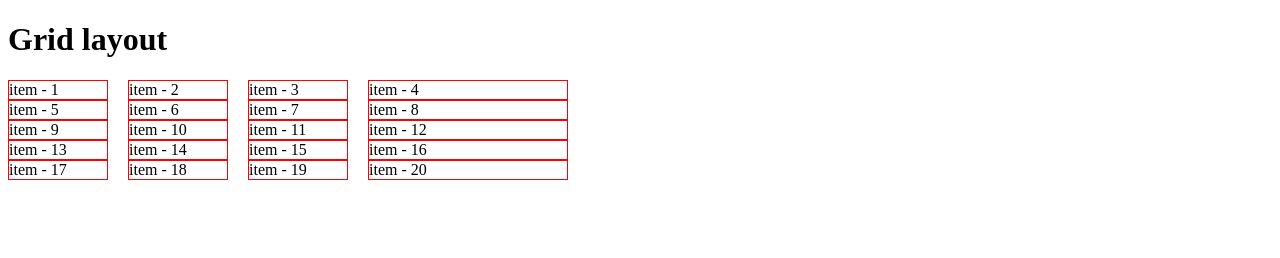
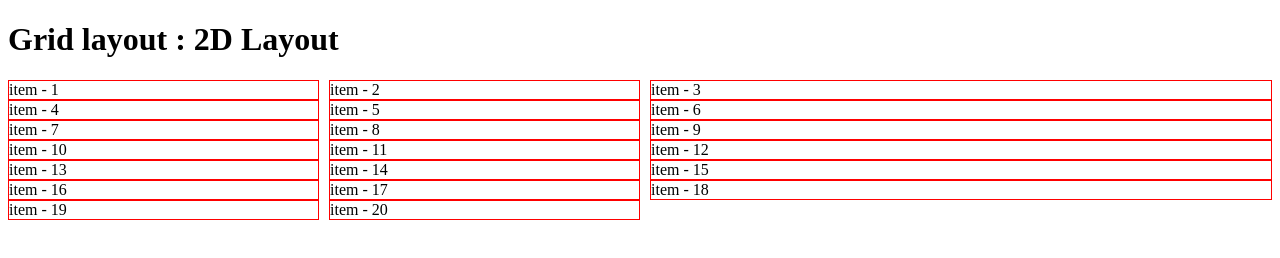
Before and after one commit to Aantara21/practice, a plain HTML site: page Simple responsive design/grid.html in a window 1280 px wide. Drawn offline with Linux system fonts and the light colour scheme.

Commit message:
grid added2d

```diff
--- a/Simple responsive design/grid.html
+++ b/Simple responsive design/grid.html
@@ -3,13 +3,14 @@
 <head>
     <meta charset="UTF-8">
     <meta name="viewport" content="width=device-width, initial-scale=1.0">
-    <title>Document</title>
+    <title>Grid layout : 2D Layout</title>
     <style>
         .container{
             display: grid;
-            grid-template-columns: repeat(3 , 100px) 200px;
-
-            grid-column-gap: 20px;
+            /* grid-template-columns: repeat(3 , 100px) ; */
+            /* grid-template-columns: 200px 200px 100px ; */
+            grid-template-columns: repeat(2, 1fr) 2fr;
+            grid-column-gap: 10px;
         }
         .item{
             border: 1px solid red;
@@ -17,7 +18,7 @@
     </style>
 </head>
 <body>
-   <h1>Grid layout</h1>
+   <h1>Grid layout : 2D Layout</h1>
    <div class="container">
     <div class="item">item - 1</div>
     <div class="item">item - 2</div>
```
